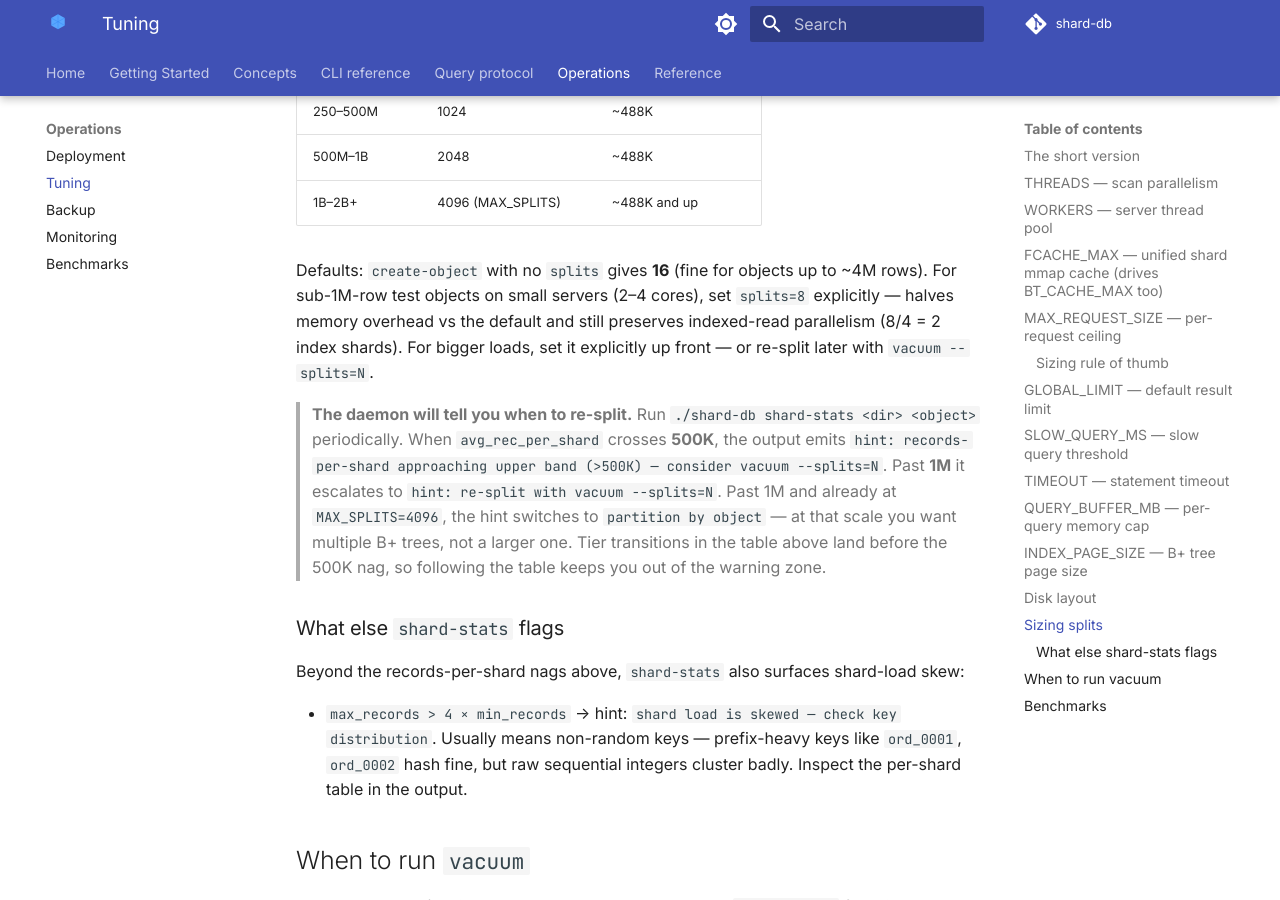
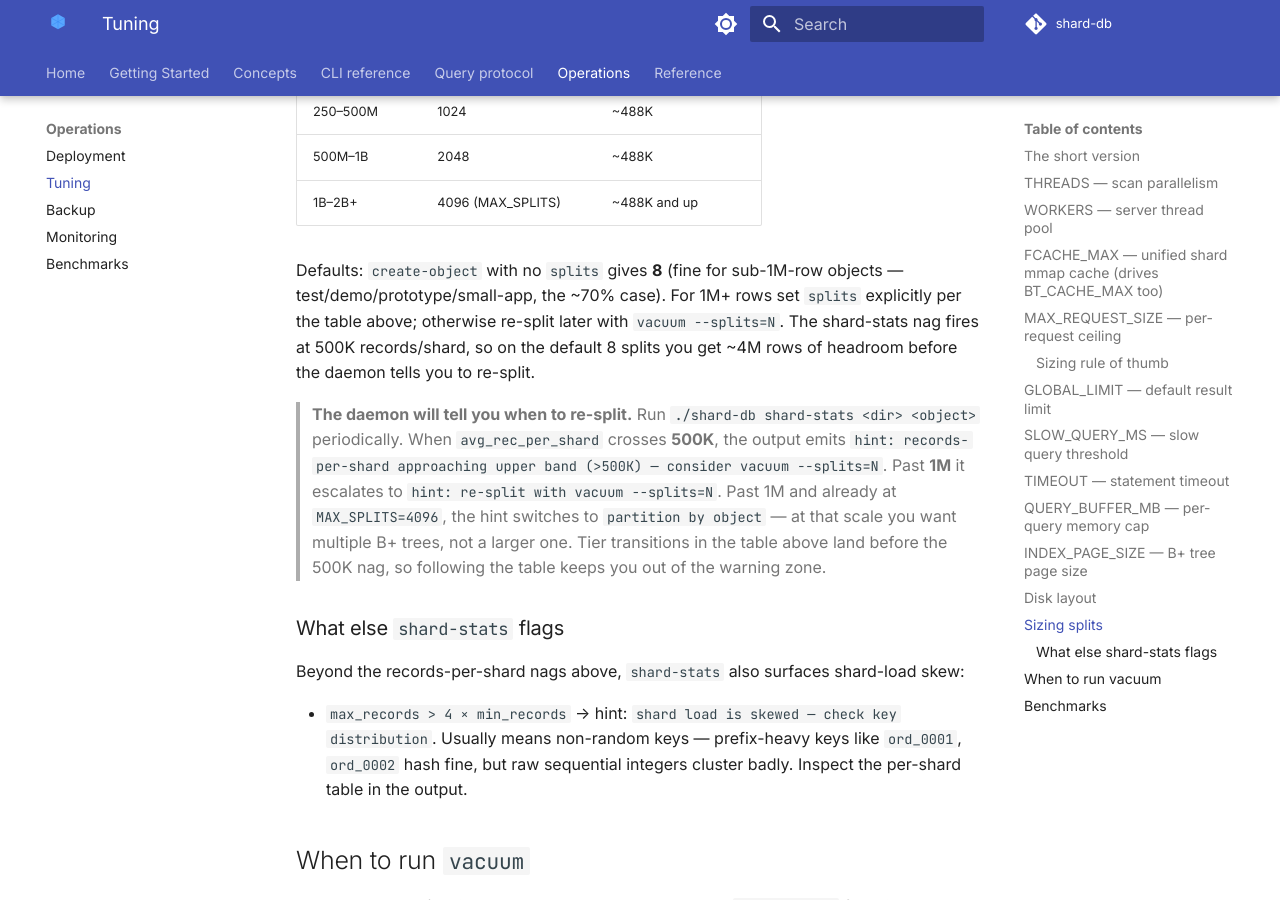
Before and after one commit to sayyiditow/shard-db, an MkDocs documentation site: the page built from docs/operations/tuning.md, in a window 1280 px wide and 900 px high, scrolled down 5166 px. Built offline with MkDocs 1.6.1 and Material for MkDocs 9.7.7, drawn with Linux system fonts in a browser that asks for light colours; comment, search, counter and statistics services are not loaded.

Commit message:
config: lower DEFAULT_SPLITS 16 → 8
Aligns with the tightened sizing table from 54bbe96: 8 splits cover
0–1M rows, which is the demographic of "create-object without an
explicit splits param" — test objects, demos, prototypes, and the
~70% of small-app objects that never grow past a few hundred K rows.

Was 16 (covers 1–4M rows). For default callers that's over-sharded
on the small end and the shard-stats nag never fires because
records-per-shard stays well under 500K. Going to 8 gives each tier
a more honest "you're sized right for this load" feel.

Existing objects are unaffected — `splits` is per-object in
schema.conf, fixed at create time. Only newly-created objects that
omit `splits` change. Larger workloads should pass `splits`
explicitly per the table; on the default 8 splits the shard-stats
nag fires at ~4M rows (500K rec/shard) with plenty of warning before
the user needs to act.

Co-Authored-By: Claude Opus 4.7 (1M context) <noreply@anthropic.com>

```diff
--- a/docs/operations/tuning.md
+++ b/docs/operations/tuning.md
@@ -151,7 +151,7 @@ Don't use network filesystems (NFS, CIFS) for `$DB_ROOT` unless you deeply trust
 | 500M–1B       | 2048                 | ~488K                |
 | 1B–2B+        | 4096 (MAX_SPLITS)    | ~488K and up         |
 
-Defaults: `create-object` with no `splits` gives **16** (fine for objects up to ~4M rows). For sub-1M-row test objects on small servers (2–4 cores), set `splits=8` explicitly — halves memory overhead vs the default and still preserves indexed-read parallelism (8/4 = 2 index shards). For bigger loads, set it explicitly up front — or re-split later with `vacuum --splits=N`.
+Defaults: `create-object` with no `splits` gives **8** (fine for sub-1M-row objects — test/demo/prototype/small-app, the ~70% case). For 1M+ rows set `splits` explicitly per the table above; otherwise re-split later with `vacuum --splits=N`. The shard-stats nag fires at 500K records/shard, so on the default 8 splits you get ~4M rows of headroom before the daemon tells you to re-split.
 
 > **The daemon will tell you when to re-split.** Run `./shard-db shard-stats <dir> <object>` periodically. When `avg_rec_per_shard` crosses **500K**, the output emits `hint: records-per-shard approaching upper band (>500K) — consider vacuum --splits=N`. Past **1M** it escalates to `hint: re-split with vacuum --splits=N`. Past 1M and already at `MAX_SPLITS=4096`, the hint switches to `partition by object` — at that scale you want multiple B+ trees, not a larger one. Tier transitions in the table above land before the 500K nag, so following the table keeps you out of the warning zone.
 
```
Also changed, not shown: CLAUDE.md (+1 -1 lines), docs/concepts/storage-model.md (+1 -1 lines), docs/query-protocol/schema-mutations.md (+1 -1 lines), docs/reference/limits.md (+1 -1 lines), 1 other file.
